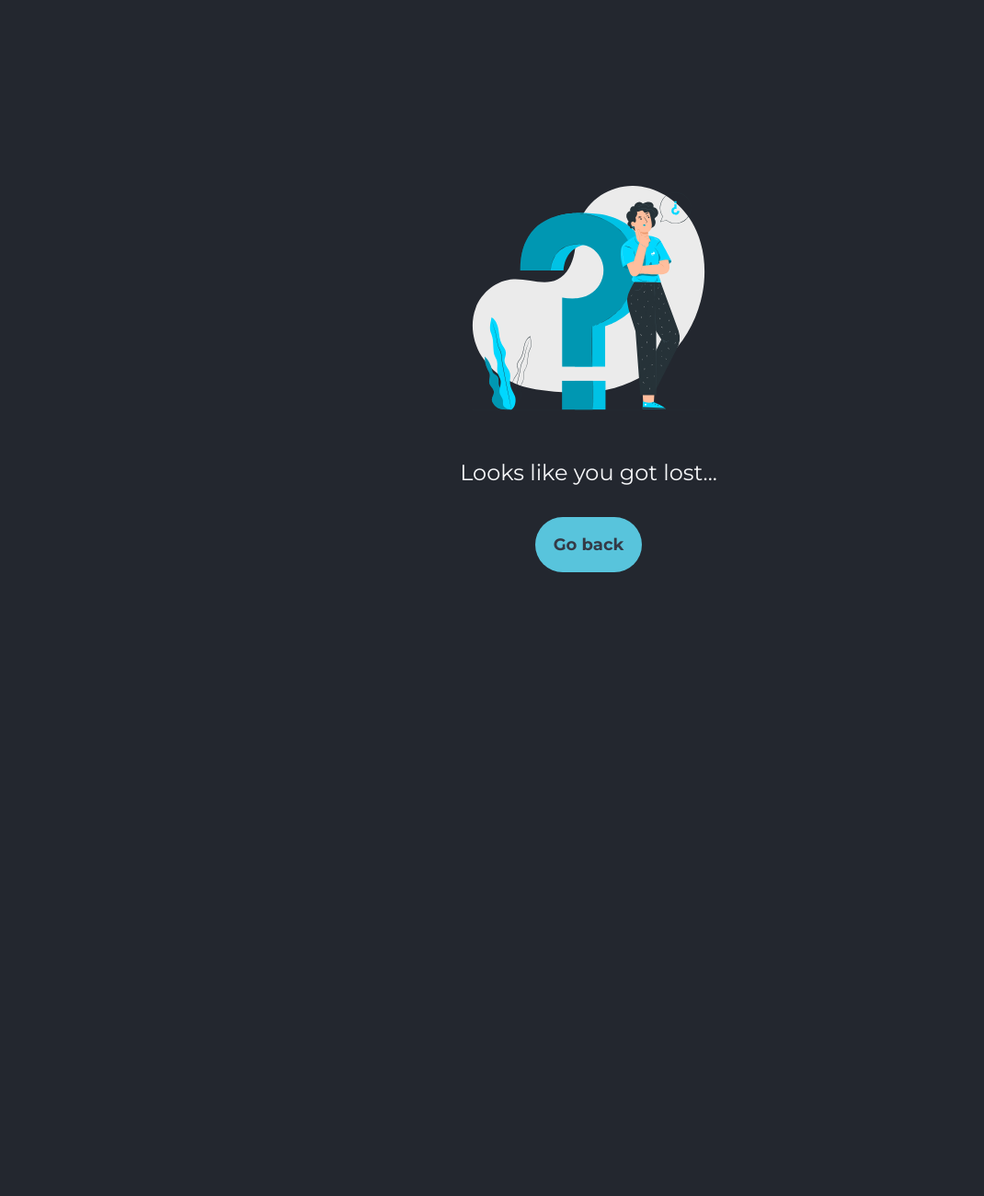
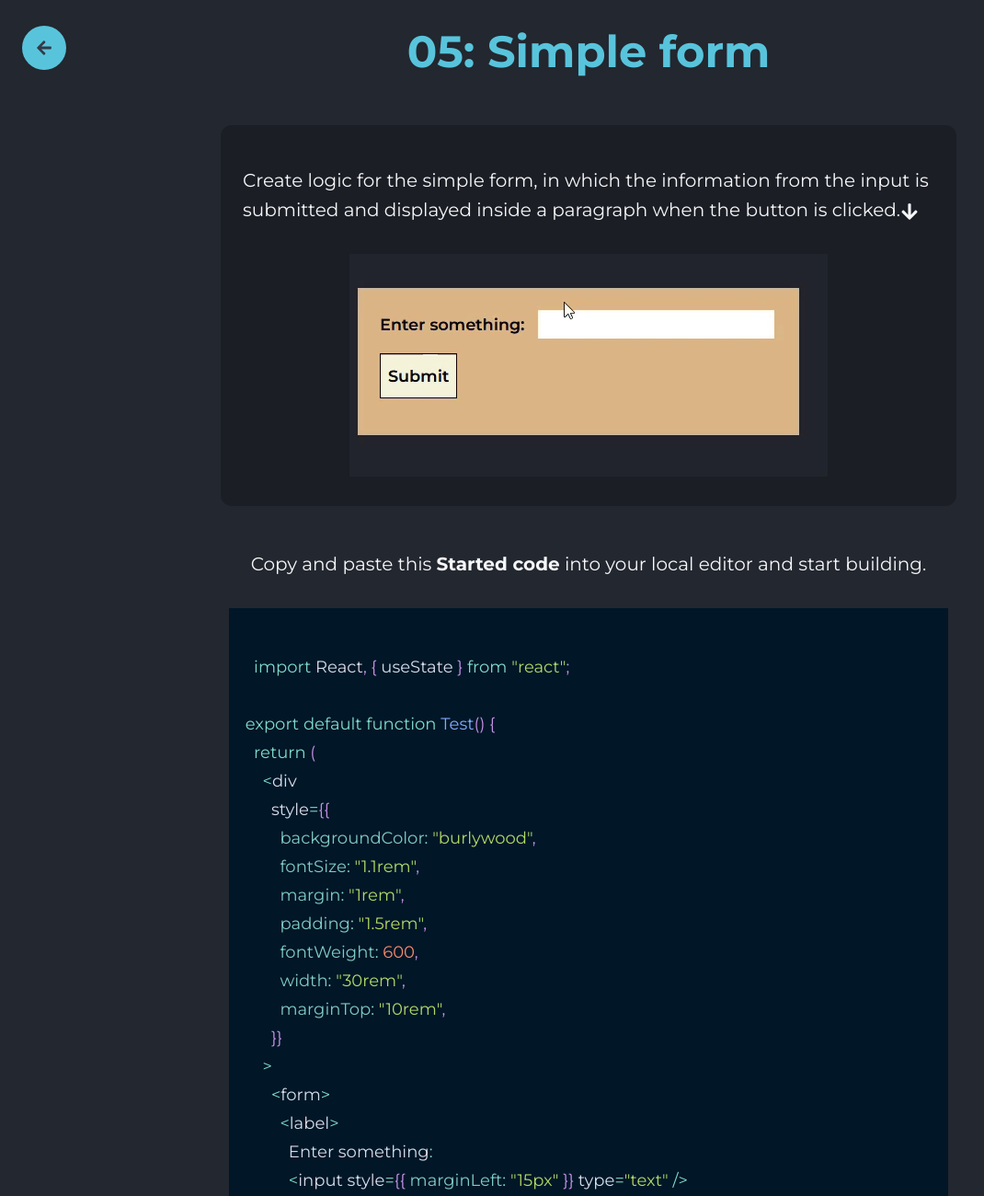
Before and after one commit to Predrag-Jandric/React-challenges, a React (Create React App) app: page /Ch5 in a window 1280 px wide. Shown: the top 1300 px of the page at 92% size, without its empty margins (0-1070 px from the left). Before the commit the page ends 800 px from the top, so only its background shows below. Built offline with nearby package versions, Linux system fonts and the light colour scheme.

Commit message:
ADDED: ch5 complete

```diff
--- a/src/allChallengesData.js
+++ b/src/allChallengesData.js
@@ -24,9 +24,9 @@ export const allChallengesData = [
     id: 4,
   },
   {
-    name: "05: xxx",
-    desc: "yyy",
-    link: "./.",
+    name: "05: Simple form",
+    desc: "This simple form challenge requires the basic understanding of controlled elements and.",
+    link: "../Ch5",
     id: 5,
   },
   {
--- /dev/null
+++ b/src/components/Challenges/Ch5.jsx
@@ -0,0 +1,199 @@
+import { useState } from "react";
+import { Prism as SyntaxHighlighter } from "react-syntax-highlighter";
+import { nightOwl } from "react-syntax-highlighter/dist/esm/styles/prism";
+import ch5gif from "../../assets/ch5-completed.gif";
+import { FaArrowDown } from "react-icons/fa";
+import { FaArrowLeft } from "react-icons/fa";
+import { Link } from "react-router-dom";
+import Footer from "../Footer";
+
+export default function Ch5() {
+  const [showSolution, setShowSolution] = useState(false);
+
+  function handleshowSolution() {
+    setShowSolution(true);
+  }
+
+  const starterCode = `
+  import React, { useState } from "react";
+
+export default function Test() {
+  return (
+    <div
+      style={{
+        backgroundColor: "burlywood",
+        fontSize: "1.1rem",
+        margin: "1rem",
+        padding: "1.5rem",
+        fontWeight: 600,
+        width: "30rem",
+        marginTop: "10rem",
+      }}
+    >
+      <form>
+        <label>
+          Enter something:
+          <input style={{ marginLeft: "15px" }} type="text" />
+        </label>
+      </form>
+      <button
+        style={{
+          border: "1px solid black",
+          padding: "0.5rem",
+          marginTop: "1rem",
+          backgroundColor: "beige",
+          marginBottom: "1rem",
+        }}
+        type="submit"
+      >
+        Submit
+      </button>
+    </div>
+  );
+}
+`;
+
+  const solutionCode = `
+  import React, { useState } from "react";
+
+export default function Test() {
+  const [inputValue, setInputValue] = useState("");
+  const [submittedValue, setSubmittedValue] = useState("");
+
+  function handleInputChange(e) {
+    setInputValue(e.target.value);
+  }
+
+  function handleSubmit(e) {
+    e.preventDefault();
+    setSubmittedValue(inputValue);
+    setInputValue("");
+  }
+
+  return (
+    <div
+      style={{
+        backgroundColor: "burlywood",
+        fontSize: "1.1rem",
+        margin: "1rem",
+        padding: "1.5rem",
+        fontWeight: 600,
+        width: "30rem",
+      }}
+    >
+      <form>
+        <label>
+          Enter something:
+          <input
+            style={{ marginLeft: "15px" }}
+            type="text"
+            value={inputValue}
+            onChange={handleInputChange}
+          />
+        </label>
+      </form>
+      <button
+        style={{
+          border: "1px solid black",
+          padding: "0.5rem",
+          marginTop: "1rem",
+          backgroundColor: "beige",
+          marginBottom: "1rem",
+        }}
+        onClick={handleSubmit}
+        type="submit"
+      >
+        Submit
+      </button>
+      {submittedValue && <p>You entered: "{submittedValue}"</p>}
+    </div>
+  );
+}
+`;
+
+  const ch5Hints = [
+    "1. Create 'inputValue' and 'submittedValue' state and set them to an empty string initially.",
+    "2. Add a value attribute and onChange to the input.",
+    "3. Add onClick to the button which will submit the form.",
+    "4. Write 'handleInputChange' function that will handle input changes.",
+    "5. Write 'handleSubmit' that will submit the data and reset the form to empty string.",
+    "6. Conditionally render the submitted value if it exists.",
+  ];
+
+  const customStyle = {
+    margin: "25px",
+    marginBottom: "60px",
+  };
+
+  const [currentHints, setCurrentHints] = useState([]);
+
+  const handleRevealHint = () => {
+    if (currentHints.length < ch5Hints.length) {
+      setCurrentHints([...currentHints, ch5Hints[currentHints.length]]);
+    }
+  };
+
+  return (
+    <section className="bg-bg relative text-white text-lg flex flex-col items-center text-center ">
+      <p className="text-react py-8 mx-5 px-10 text-5xl font-bold">
+        05: Simple form
+      </p>
+      <Link
+        className="absolute left-6 top-7 rounded-full font-bold flex items-center justify-center h-12 w-12 bg-react text-btn-color hover:bg-react-hover transition"
+        to="../panel"
+      >
+        <FaArrowLeft className="rounded-full" />
+      </Link>
+      <article className="flex-col m-6 py-8 max-w-[50rem] flex bg-bg2 p-6 gap-4 items-start rounded-xl">
+        <p className="mt-3 text-xl text-start leading-8">
+          Create logic for the simple form, in which the information from the
+          input is submitted and displayed inside a paragraph when the button is
+          clicked.
+          <FaArrowDown className="inline" />
+        </p>
+
+        <img className="mx-auto pt-4" src={ch5gif} alt="gif here" />
+      </article>
+      <article className="max-w-[50rem]">
+        <p className="text-xl pb-2  m-6">
+          Copy and paste this <b>Started code</b> into your local editor and
+          start building.
+        </p>
+        <SyntaxHighlighter language="javascript" wrapLines style={nightOwl}>
+          {starterCode}
+        </SyntaxHighlighter>
+      </article>
+
+      <button
+        className="mt-6 rounded-full font-bold px-5 py-2 bg-react text-btn-color hover:bg-react-hover transition"
+        onClick={handleRevealHint}
+      >
+        Reveal a hint
+      </button>
+      <p
+        className="text-xl my-6 leading-8 p-6 rounded-xl text-start max-w-[50rem]"
+        style={{ whiteSpace: "pre-wrap" }}
+      >
+        {currentHints.join("\n")}
+      </p>
+
+      <button
+        className="mb-8 rounded-full font-bold px-5 py-2 bg-react text-btn-color hover:bg-react-hover transition"
+        onClick={handleshowSolution}
+      >
+        Show solution <FaArrowDown className="inline" />
+      </button>
+      {showSolution && (
+        <SyntaxHighlighter
+          customStyle={customStyle}
+          language="javascript"
+          wrapLines
+          style={nightOwl}
+        >
+          {solutionCode}
+        </SyntaxHighlighter>
+      )}
+      <Footer />
+    </section>
+  );
+}
--- a/src/components/Test.jsx
+++ b/src/components/Test.jsx
@@ -1,137 +1,36 @@
 import React, { useState } from "react";
 
 export default function Test() {
-  const [formData, setFormData] = useState({
-    name: "",
-    message: "",
-    age: "",
-    favoriteColor: "",
-  });
-  const [submittedData, setSubmittedData] = useState(null);
-  const [error, setError] = useState("");
-
-  const handleChange = (e) => {
-    const { name, value } = e.target;
-    setFormData((prevData) => ({
-      ...prevData,
-      [name]: value,
-    }));
-  };
-
-  const handleSubmit = (e) => {
-    e.preventDefault();
-    const { name, message, age, favoriteColor } = formData;
-
-    const ageNum = Number(age);
-
-    if (!name || !message || !ageNum || !favoriteColor) {
-      setError("All fields are required.");
-      return;
-    }
-
-    setError("");
-    setSubmittedData(formData);
-  };
-
   return (
-    <section
-      style={{ padding: "1rem", backgroundColor: "darkgreen", color: "black" }}
-    >
-      <form
-        onSubmit={handleSubmit}
+    <div
       style={{
-          display: "flex",
-          flexDirection: "column",
-          gap: "1rem",
-          border: "1px solid black",
-          backgroundColor: "lightblue",
-          alignItems: "start",
-          fontSize: "1.2rem",
-          padding: "1rem",
+        backgroundColor: "burlywood",
+        fontSize: "1.1rem",
+        margin: "1rem",
+        padding: "1.5rem",
+        fontWeight: 600,
         width: "30rem",
+        marginTop: "10rem",
       }}
     >
-        <div>
+      <form>
         <label>
-            Name:
-            <input
-              type="text"
-              name="name"
-              value={formData.name}
-              onChange={handleChange}
-            />
+          Enter something:
+          <input style={{ marginLeft: "15px" }} type="text" />
         </label>
-        </div>
-        <div>
-          <label>
-            Message:
-            <textarea
-              name="message"
-              value={formData.message}
-              onChange={handleChange}
-            />
-          </label>
-        </div>
-        <div>
-          <label>
-            Age:
-            <input
-              type="number"
-              name="age"
-              min={1}
-              max={90}
-              value={formData.age}
-              onChange={handleChange}
-            />
-          </label>
-        </div>
-        <div>
-          <label>
-            Favorite Color:
-            <select
-              name="favoriteColor"
-              value={formData.favoriteColor}
-              onChange={handleChange}
-            >
-              <option value="">Select a color</option>
-              <option value="red">Red</option>
-              <option value="green">Green</option>
-              <option value="blue">Blue</option>
-              <option value="yellow">Yellow</option>
-            </select>
-          </label>
-        </div>
+      </form>
       <button
         style={{
-            backgroundColor: "orange",
-            padding: "5px 15px",
-            fontWeight: 700,
+          border: "1px solid black",
+          padding: "0.5rem",
+          marginTop: "1rem",
+          backgroundColor: "beige",
+          marginBottom: "1rem",
         }}
         type="submit"
       >
         Submit
       </button>
-      </form>
-      {error && <p style={{ color: "red" }}>{error}</p>}
-      {submittedData && (
-        <div
-          style={{
-            marginTop: "2rem",
-            fontSize: "1.2rem",
-            borderRadius: "5px",
-            border: "2px solid black",
-            padding: "1rem",
-            backgroundColor: "khaki",
-            width: "30rem",
-          }}
-        >
-          <h3>Submitted Information:</h3>
-          <p>Name: {submittedData.name}</p>
-          <p>Message: {submittedData.message}</p>
-          <p>Age: {submittedData.age}</p>
-          <p>Favorite Color: {submittedData.favoriteColor}</p>
     </div>
-      )}
-    </section>
   );
 }
```
Also changed, not shown: src/index.js (+7 -3 lines), src/assets/ch5-completed.gif (added), src/index.css (line endings or trailing spaces). Lines whose indentation alone changed are shown as unchanged.
